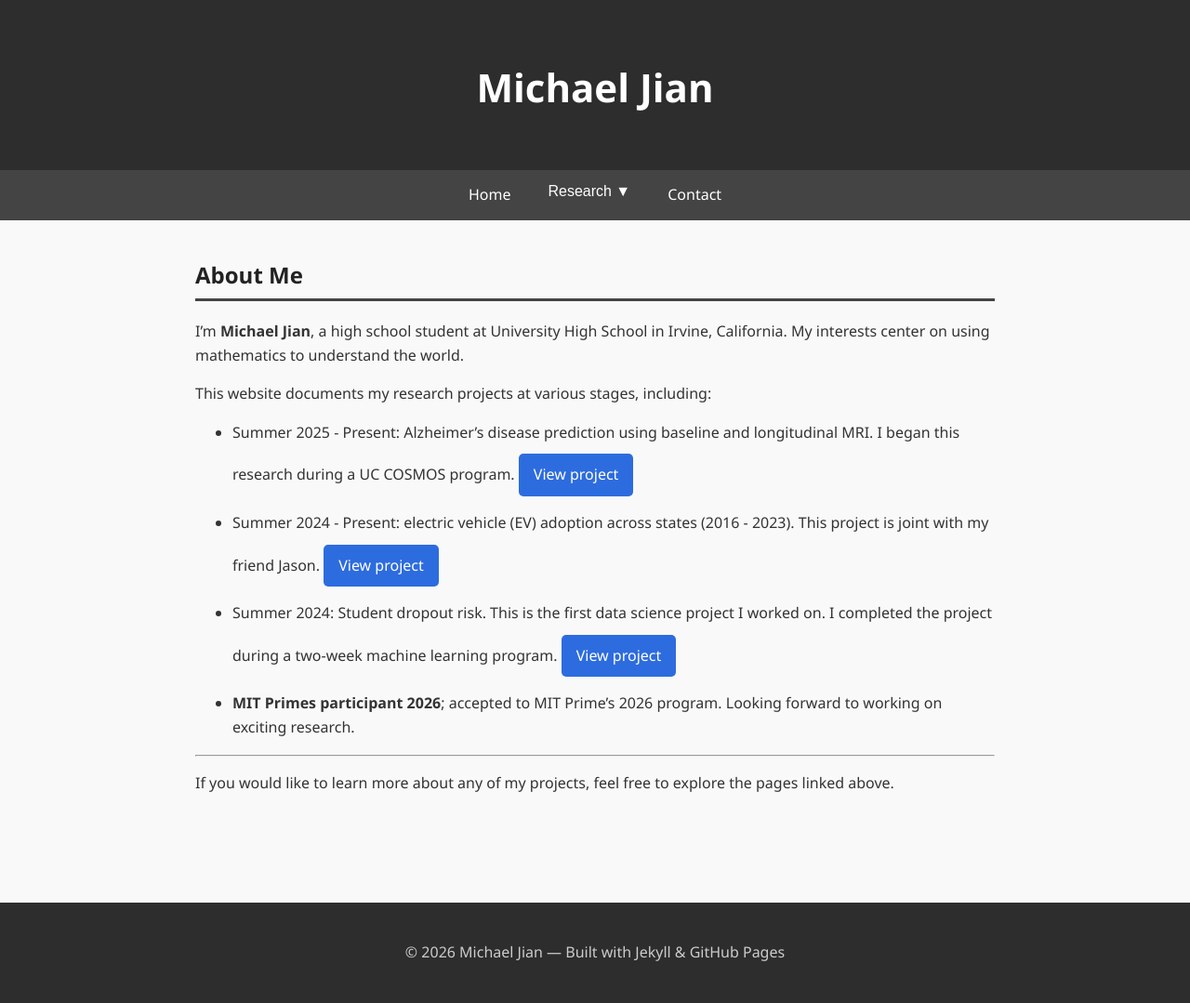
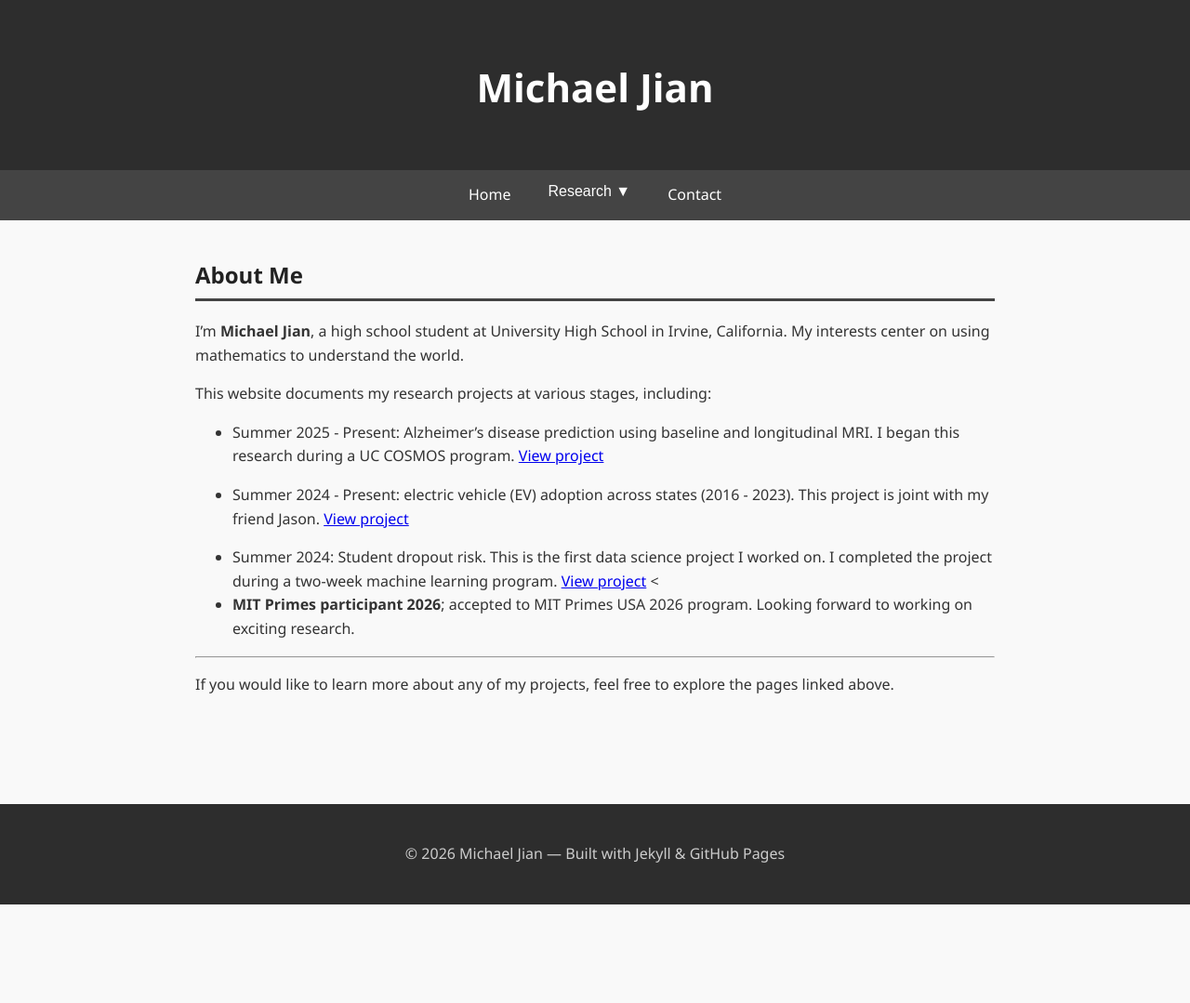
Before and after one commit to mcjian09/mcjian09.github.io, a Jekyll site: the page built from index.md, in a window 1280 px wide. Shown: the whole page at 93% size. Built offline with Jekyll 4.4.1, drawn with Linux system fonts in a browser that asks for light colours; after the commit the page ends 973 px from its top, so only the background shows below that.

Commit message:
Remove button class from project links in index.md

```diff
--- a/index.md
+++ b/index.md
@@ -9,13 +9,13 @@ I'm **Michael Jian**, a high school student at University High School in Irvine,
 
 This website documents my research projects at various stages, including:
 
-- Summer 2025 - Present: Alzheimer’s disease prediction using baseline and longitudinal MRI. I began this research during a UC COSMOS program.   <a class="button" href="{{ '/alzheimers/' | relative_url }}">View project</a>
+- Summer 2025 - Present: Alzheimer’s disease prediction using baseline and longitudinal MRI. I began this research during a UC COSMOS program.   <a href="{{ '/alzheimers/' | relative_url }}">View project</a>
 
-- Summer 2024 - Present: electric vehicle (EV) adoption across states (2016  - 2023). This project is joint with my friend Jason.   <a class="button" href="{{ '/ev/' | relative_url }}">View project</a>
+- Summer 2024 - Present: electric vehicle (EV) adoption across states (2016  - 2023). This project is joint with my friend Jason.   <a href="{{ '/ev/' | relative_url }}">View project</a>
 
-- Summer 2024: Student dropout risk. This is the first data science project I worked on. I completed the project during a two-week machine learning program.   <a class="button" href="{{ '/dropout/' | relative_url }}">View project</a>
-
-- **MIT Primes participant 2026**; accepted to MIT Prime's 2026 program. Looking forward to working on exciting research.
+- Summer 2024: Student dropout risk. This is the first data science project I worked on. I completed the project during a two-week machine learning program.   <a href="{{ '/dropout/' | relative_url }}">View project</a>
+<
+- **MIT Primes participant 2026**; accepted to MIT Primes USA 2026 program. Looking forward to working on exciting research.
 
 ---
 
```
